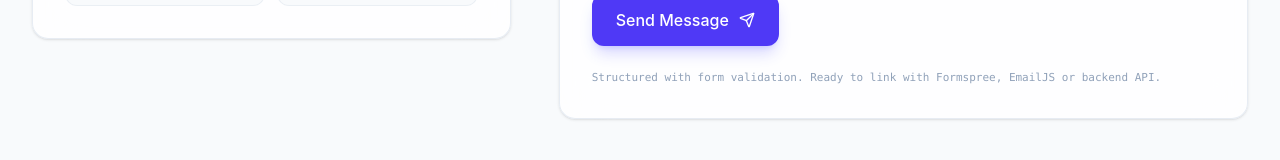
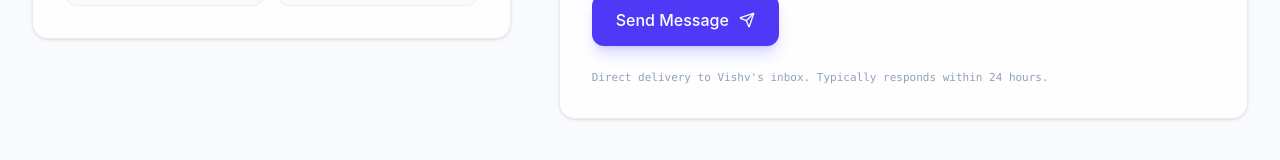
Before and after one commit to Vishv05/Portfolio-2026, a React (Vite) app: page / in a window 1280 px wide. Shown: the part 9629-9789 px from the top of the page. Built offline with nearby package versions, Linux system fonts and the light colour scheme; no server answers.

Commit message:
style: update contact form status label

```diff
--- a/src/sections/Contact.jsx
+++ b/src/sections/Contact.jsx
@@ -337,7 +337,7 @@ export function Contact({ onShowToast }) {
                   </Button>
 
                   <p className="text-[11px] text-slate-400 dark:text-slate-500 mt-2 font-mono">
-                    Structured with form validation. Ready to link with Formspree, EmailJS or backend API.
+                    Direct delivery to Vishv's inbox. Typically responds within 24 hours.
                   </p>
                 </form>
               )}
```
